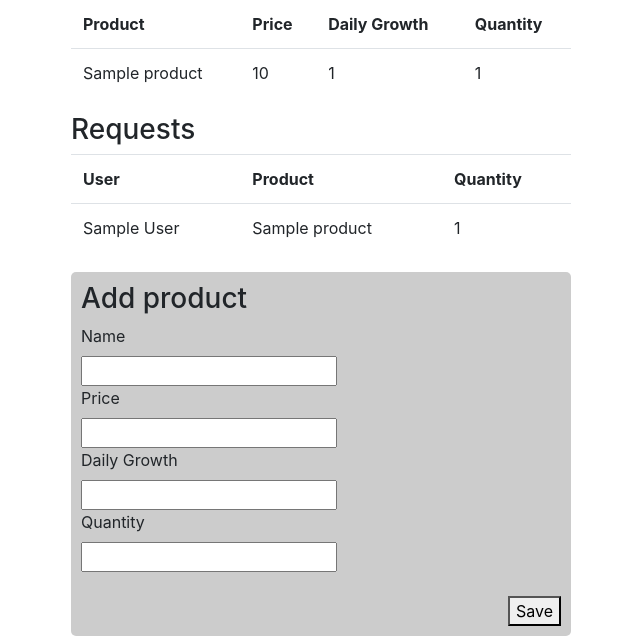
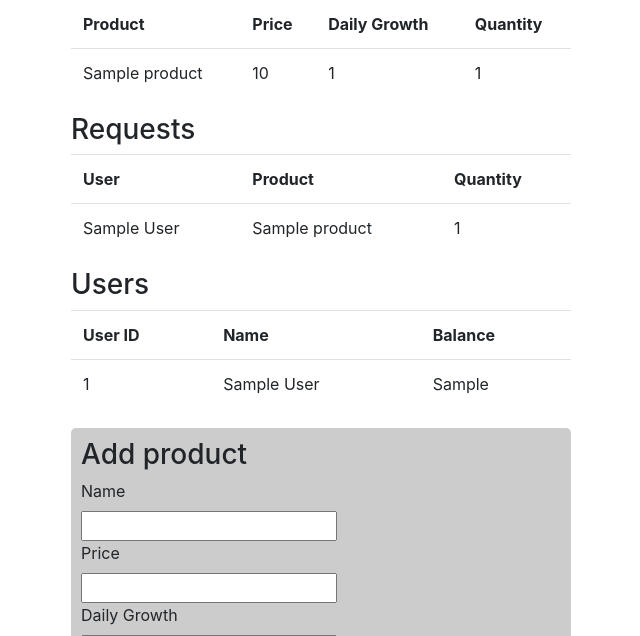
Before and after one commit to tomasantunes/villagesim, a Flask app: page / in a window 1280 px wide. Shown: the part 99-735 px from the top of the page, without its empty margins (319-959 px from the left). Run offline with Flask 2, Linux system fonts and the light colour scheme; tables that the repository leaves empty hold one stand-in row (values such as "Sample post"); some libraries are stand-ins or nearby versions.

Commit message:
Add users table

```diff
--- a/app/main.py
+++ b/app/main.py
@@ -70,6 +70,12 @@ def getProductByID(id):
 def getProducts():
 	db = connect_db()
 	c = db.execute('SELECT * FROM products')
+	rows = c.fetchall()
+	return rows
+
+def getUsers():
+	db = connect_db()
+	c = db.execute('SELECT * FROM users')
 	rows = c.fetchall()
 	return rows
 
@@ -146,7 +152,8 @@ def newRequest():
 def home():
 	products = getProducts()
 	requests = getRequests()
-	return render_template('home.html', products=products, requests=requests)
+	users = getUsers()
+	return render_template('home.html', products=products, requests=requests, users=users)
 
 if __name__ == "__main__":
 	init()
--- a/app/templates/home.html
+++ b/app/templates/home.html
@@ -52,6 +52,21 @@
                 <td>{{ request.user }}</td>
                 <td>{{ request.product }}</td>
                 <td>{{ request.qtty }}</td>
+            </tr>
+            {% endfor %}
+        </table>
+        <h3>Users</h3>
+        <table class="table">
+            <tr>
+                <th>User ID</th>
+                <th>Name</th>
+                <th>Balance</th>
+            </tr>
+            {% for user in users %}
+            <tr>
+                <td>{{ user[0] }}</td>
+                <td>{{ user[1] }}</td>
+                <td>{{ user[2] }}</td>
             </tr>
             {% endfor %}
         </table>
```
